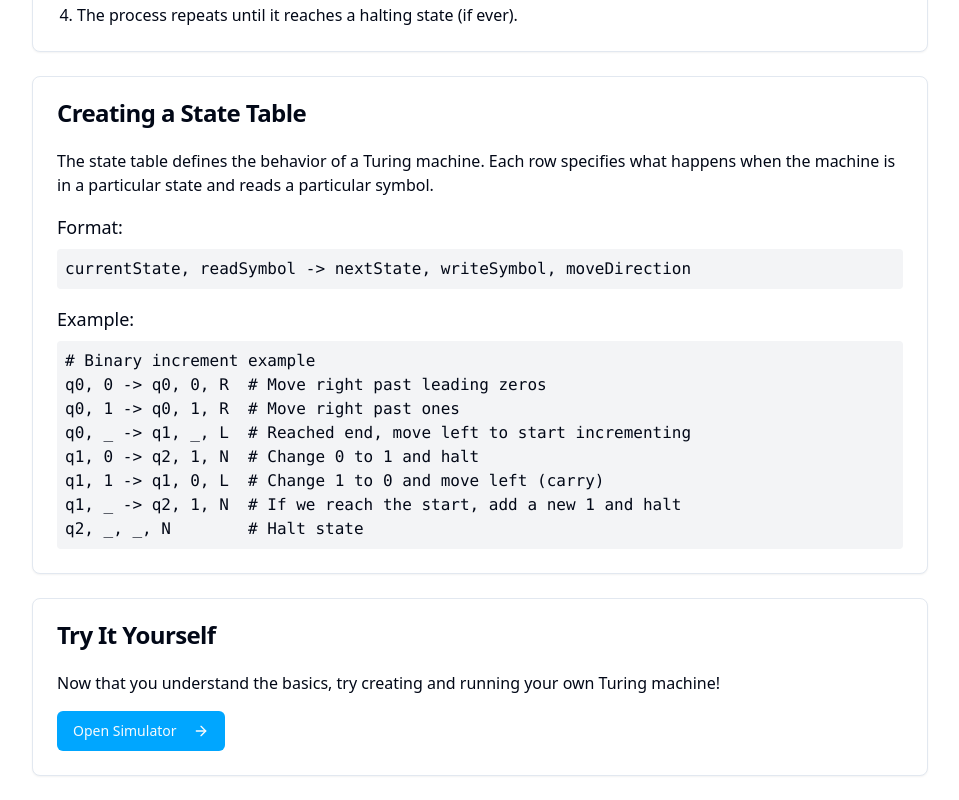
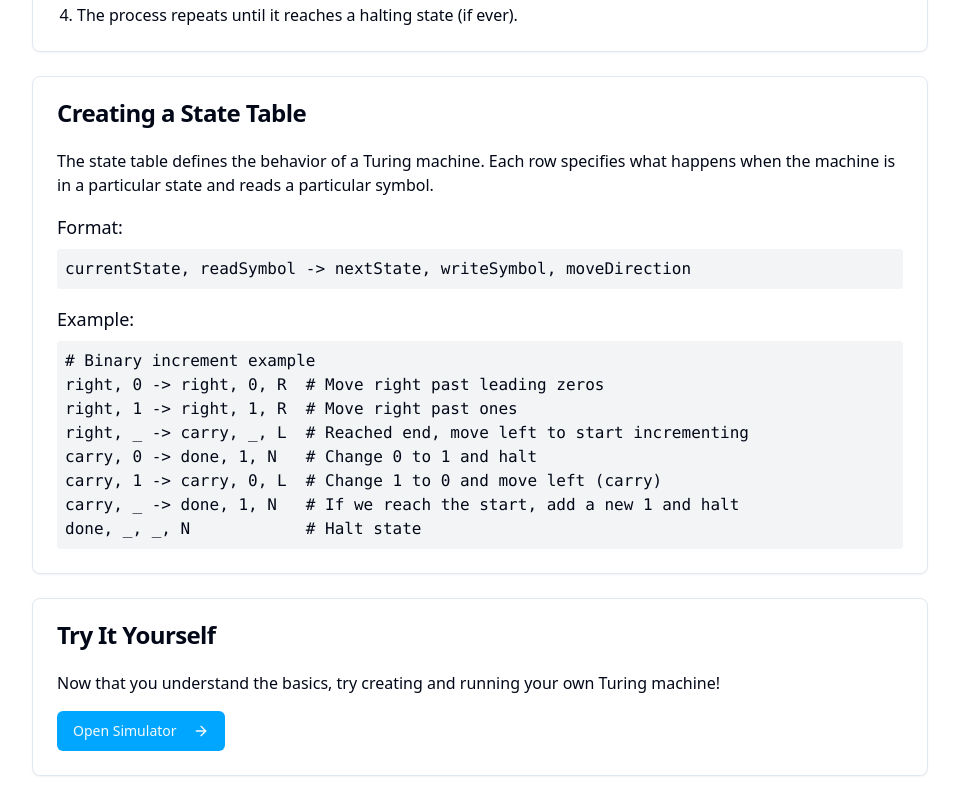
Before and after one commit to crispy1171/tariqturing-21, a React (Vite) app: page /tutorial in a window 1280 px wide. Shown: the part 743-1543 px from the top of the page, without its empty margins (160-1119 px from the left). Built offline with nearby package versions, Linux system fonts and the light colour scheme.

Commit message:
Refactor: Update state table parsing
Update the state table parsing logic to handle the new structured syntax.

```diff
--- a/src/pages/Tutorial.tsx
+++ b/src/pages/Tutorial.tsx
@@ -1,8 +1,10 @@
+
 import React from 'react';
 import { Link } from 'react-router-dom';
 import { Button } from '@/components/ui/button';
 import { Card, CardContent, CardHeader, CardTitle } from '@/components/ui/card';
 import { ArrowRight } from 'lucide-react';
+
 const Tutorial = () => {
   return <div className="min-h-screen flex flex-col">
       {/* Navigation */}
@@ -70,13 +72,13 @@ const Tutorial = () => {
                 <h3 className="text-lg font-medium mb-2">Example:</h3>
                 <pre className="font-mono bg-gray-100 p-2 rounded">
                   {`# Binary increment example
-q0, 0 -> q0, 0, R  # Move right past leading zeros
-q0, 1 -> q0, 1, R  # Move right past ones
-q0, _ -> q1, _, L  # Reached end, move left to start incrementing
-q1, 0 -> q2, 1, N  # Change 0 to 1 and halt
-q1, 1 -> q1, 0, L  # Change 1 to 0 and move left (carry)
-q1, _ -> q2, 1, N  # If we reach the start, add a new 1 and halt
-q2, _, _, N        # Halt state`}
+right, 0 -> right, 0, R  # Move right past leading zeros
+right, 1 -> right, 1, R  # Move right past ones
+right, _ -> carry, _, L  # Reached end, move left to start incrementing
+carry, 0 -> done, 1, N   # Change 0 to 1 and halt
+carry, 1 -> carry, 0, L  # Change 1 to 0 and move left (carry)
+carry, _ -> done, 1, N   # If we reach the start, add a new 1 and halt
+done, _, _, N            # Halt state`}
                 </pre>
               </CardContent>
             </Card>
@@ -105,4 +107,5 @@ q2, _, _, N        # Halt state`}
       </div>
     </div>;
 };
+
 export default Tutorial;
```
